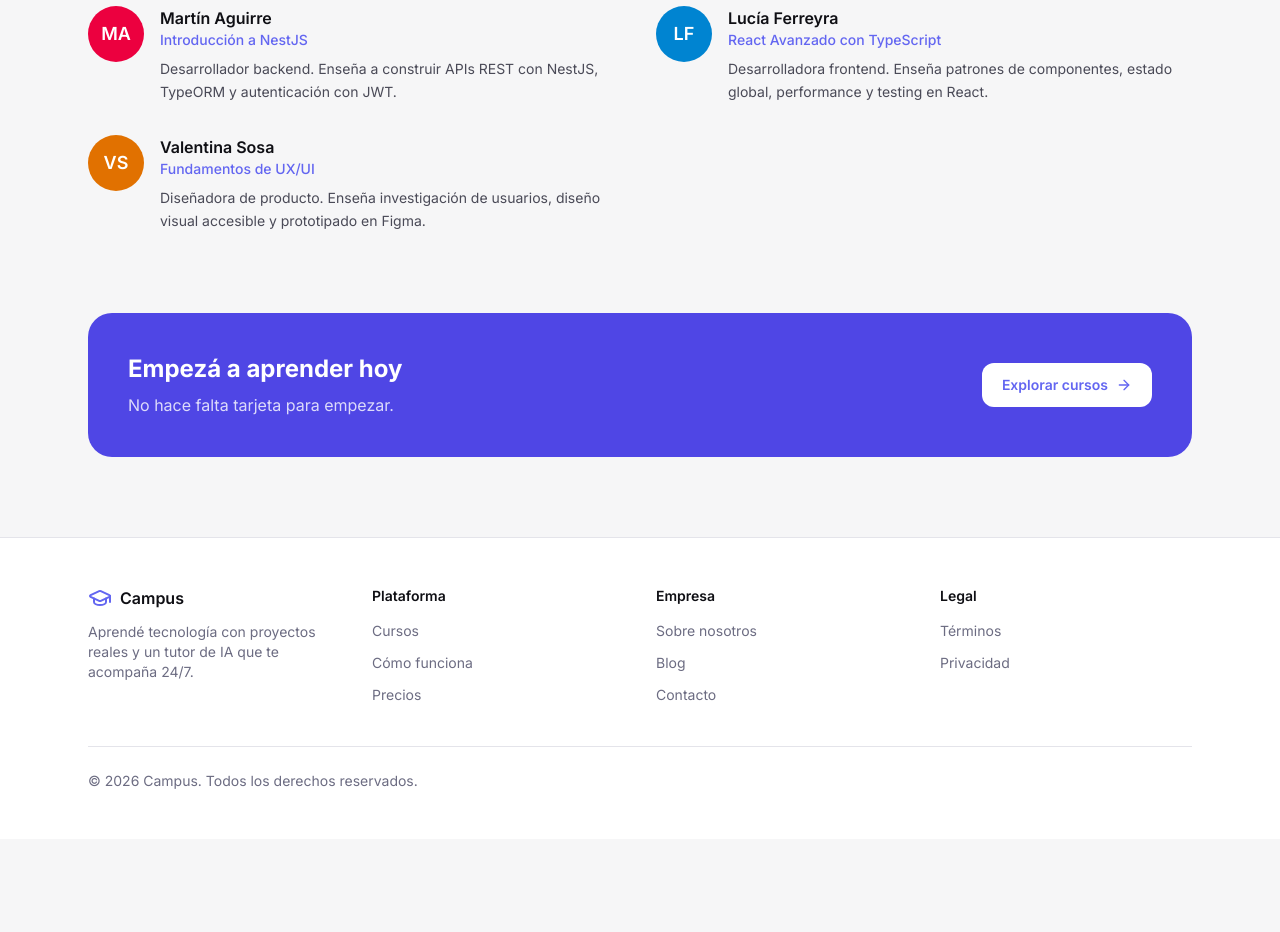
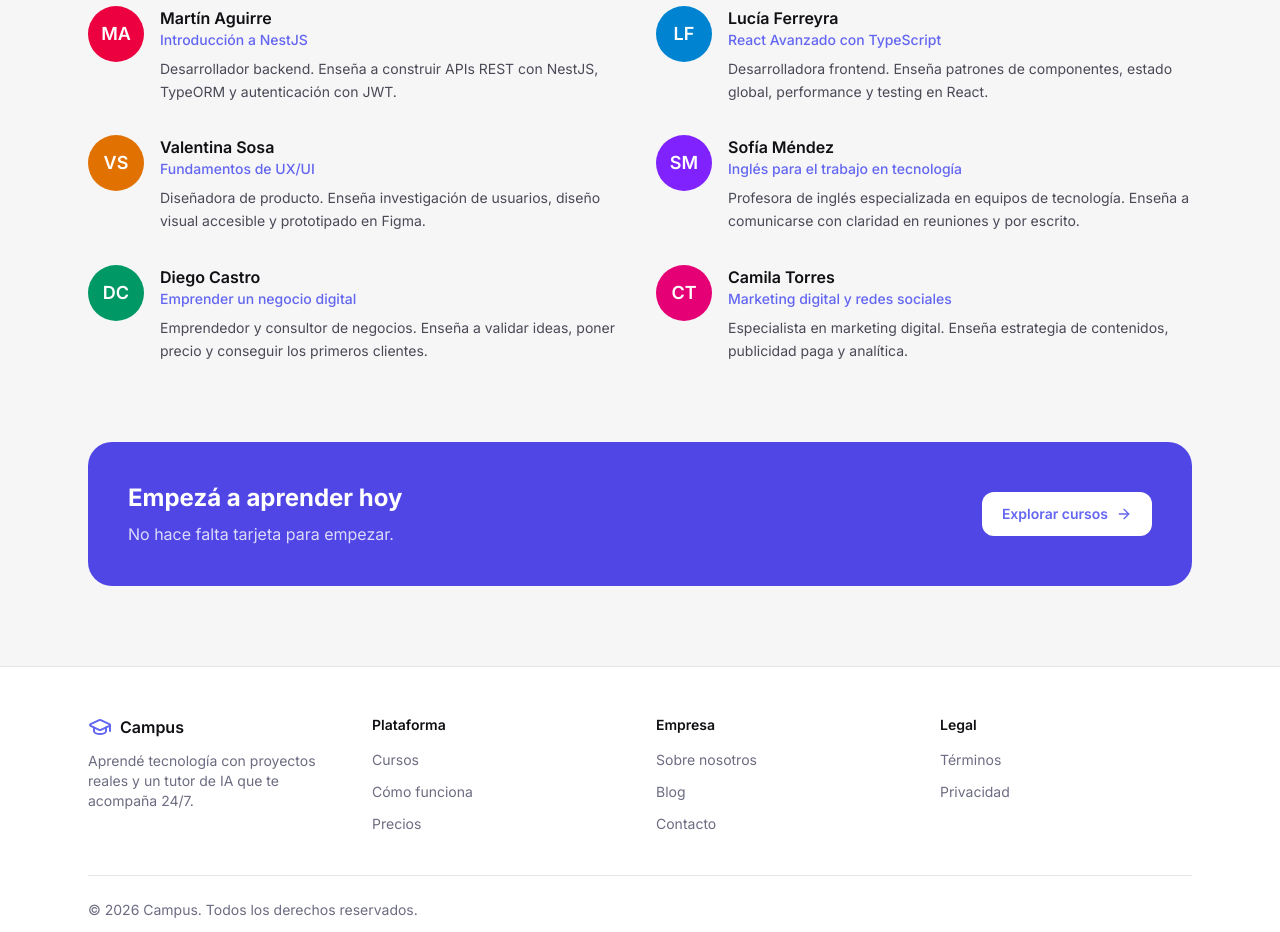
Before and after one commit to CampusPF/pf-front, a Next.js app: page /sobre-nosotros in a window 1280 px wide. Shown: the part 1060-1992 px from the top of the page. Before the commit the page ends 1899 px from the top, so only its background shows below. Built offline with nearby package versions, Linux system fonts and the light colour scheme; no server answers.

Commit message:
Profesores nuevos en sobrenosotros

```diff
--- a/data/team.ts
+++ b/data/team.ts
@@ -28,5 +28,22 @@ export const TEACHERS: Teacher[] = [
     bio: "Diseñadora de producto. Enseña investigación de usuarios, diseño visual accesible y prototipado en Figma.",
     avatarClass: "bg-amber-600",
   },
-
+  {
+    name: "Sofía Méndez",
+    course: "Inglés para el trabajo en tecnología",
+    bio: "Profesora de inglés especializada en equipos de tecnología. Enseña a comunicarse con claridad en reuniones y por escrito.",
+    avatarClass: "bg-violet-600",
+  },
+  {
+    name: "Diego Castro",
+    course: "Emprender un negocio digital",
+    bio: "Emprendedor y consultor de negocios. Enseña a validar ideas, poner precio y conseguir los primeros clientes.",
+    avatarClass: "bg-emerald-600",
+  },
+  {
+    name: "Camila Torres",
+    course: "Marketing digital y redes sociales",
+    bio: "Especialista en marketing digital. Enseña estrategia de contenidos, publicidad paga y analítica.",
+    avatarClass: "bg-pink-600",
+  },
 ];
```
